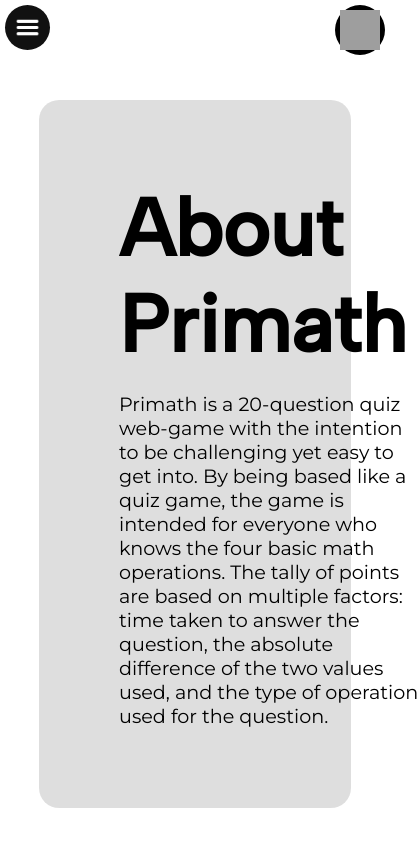
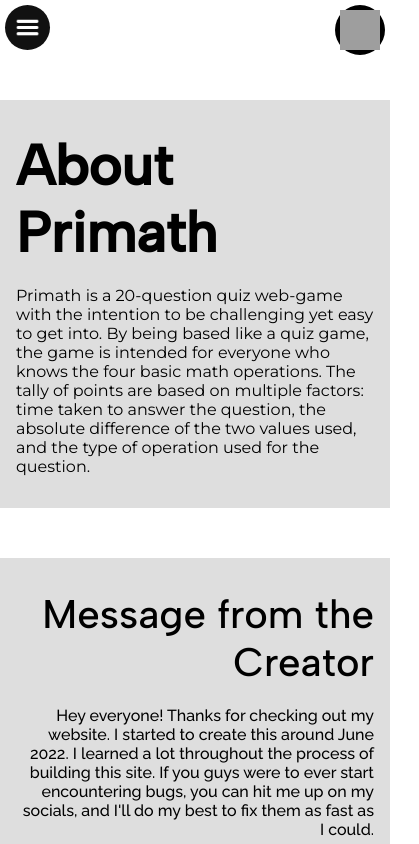
Before and after one commit to CoderTofu/PriMath, a React (Create React App) app: page /about in a window 390 px wide. Shown: the top 844 px of the page, 419 px wide, since content can reach past the window. Built offline with nearby package versions, Linux system fonts and the light colour scheme; grey boxes are pictures that could not be loaded; a web font is replaced by a local one.

Commit message:
about page now mobile friendly

```diff
--- a/src/components/menu.jsx
+++ b/src/components/menu.jsx
@@ -24,7 +24,7 @@
                 <li><Link onClick={closeMenu} className={`menu-link ${mode}`} to={"/"}>Home</Link></li>
                 <li><Link onClick={closeMenu} className={`menu-link ${mode}`} to={"/challenges"}>Challenges</Link></li>
                 <li><Link onClick={closeMenu} className={`menu-link ${mode}`} to={"/about"}>About</Link></li>
-                <li><a onClick={closeMenu} className={`menu-link ${mode}`} href="https://github.com/CoderTofu/PriMath">Repository</a></li>
+                <li><a onClick={closeMenu} className={`menu-link ${mode}`} target={"_blank"} href="https://github.com/CoderTofu/PriMath">Repository</a></li>
             </ul>
         </div>
     )
--- a/src/css/page-css/about.css
+++ b/src/css/page-css/about.css
@@ -79,7 +79,7 @@
 }
 
 #msg-header {
-    font-weight: 400;
+    font-weight: 500;
     font-size: 3rem;
 }
 
@@ -112,3 +112,51 @@
 .about-link:hover {
     font-size: 1.7rem;
 }
+
+@media (max-width: 600px) {
+    .about-art,
+    .msg-footer {
+        padding: 3.5rem;
+    }
+
+    .about-headers {
+        font-size: 3.5rem;
+    }
+
+    .about-content {
+        font-size: 1rem;
+    }
+
+    #msg-header {
+        font-size: 2.5rem;
+    }
+
+    .about-msg {
+        font-size: 1rem;
+    }
+
+    .about-link {
+        font-size: 1.2rem;
+    }
+
+    .about-link:hover {
+        font-size: 1.5rem;
+    }
+}
+
+@media (max-width: 600px) {
+    .about-container {
+        width: 100%;
+    }
+
+    .about-art,
+    .msg-footer {
+        border-radius: 0;
+        padding: 2rem 1rem 2rem 1rem;
+    }
+
+    .about-content,
+    .about-msg {
+        width: 100%;
+    }
+}
--- a/src/pages/about.jsx
+++ b/src/pages/about.jsx
@@ -26,7 +26,7 @@
                     Hey everyone! Thanks for checking out my website. I started to create this around June 2022.
                     I learned a lot throughout the process of building this site.
                     If you guys were to ever start encountering bugs, you can hit me up on my socials,
-                    and I'll do my best to fix them for as fast as I could.
+                    and I'll do my best to fix them as fast as I could.
                 </p>
                 <ul>
                     <a className="about-link" target={"_blank"} href="https://github.com/CoderTofu"><li>Github</li></a>
```
